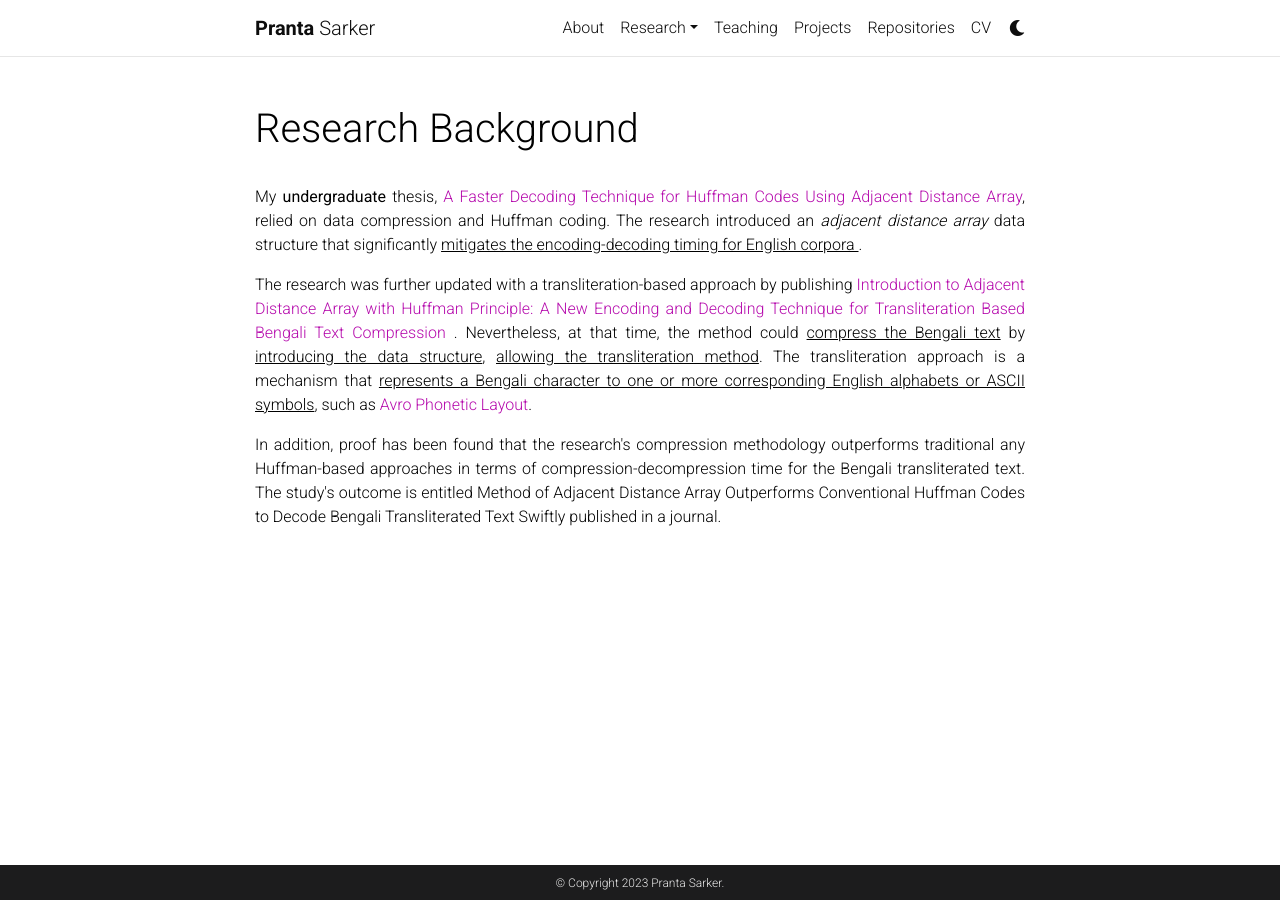
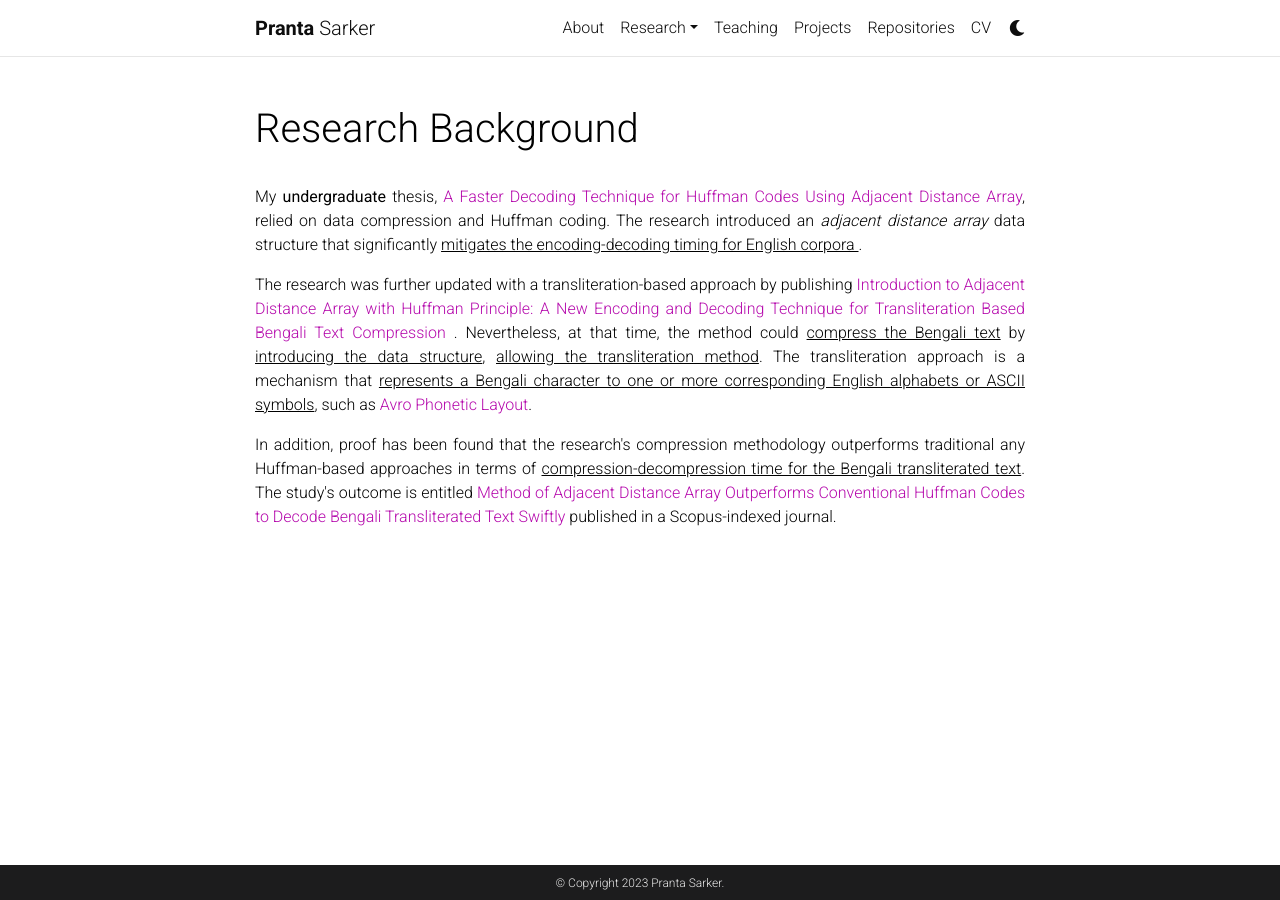
Before and after one commit to psarkerbd/psarkerbd.github.io, a Jekyll site: the page built from _pages/background.md, in a window 1280 px wide. Built offline with Jekyll 4.4.1, drawn with Linux system fonts in a browser that asks for light colours; comment, search, counter and statistics services are not loaded; a style sheet for code colours, icons or effects is not loaded.

Commit message:
Update background.md

```diff
--- a/_pages/background.md
+++ b/_pages/background.md
@@ -13,5 +13,5 @@ The research was further updated with a transliteration-based approach by publis
 </p>
 
 <p style="text-align: justify">
-In addition, proof has been found that the research's compression methodology outperforms traditional any Huffman-based approaches in terms of compression-decompression time for the Bengali transliterated text. The study's outcome is entitled Method of Adjacent Distance Array Outperforms Conventional Huffman Codes to Decode Bengali Transliterated Text Swiftly published in a journal.
+In addition, proof has been found that the research's compression methodology outperforms traditional any Huffman-based approaches in terms of <u>compression-decompression time for the Bengali transliterated text</u>. The study's outcome is entitled <a href='https://journal.uob.edu.bh/handle/123456789/4498'>Method of Adjacent Distance Array Outperforms Conventional Huffman Codes to Decode Bengali Transliterated Text Swiftly</a> published in a Scopus-indexed journal.
 </p>
```
